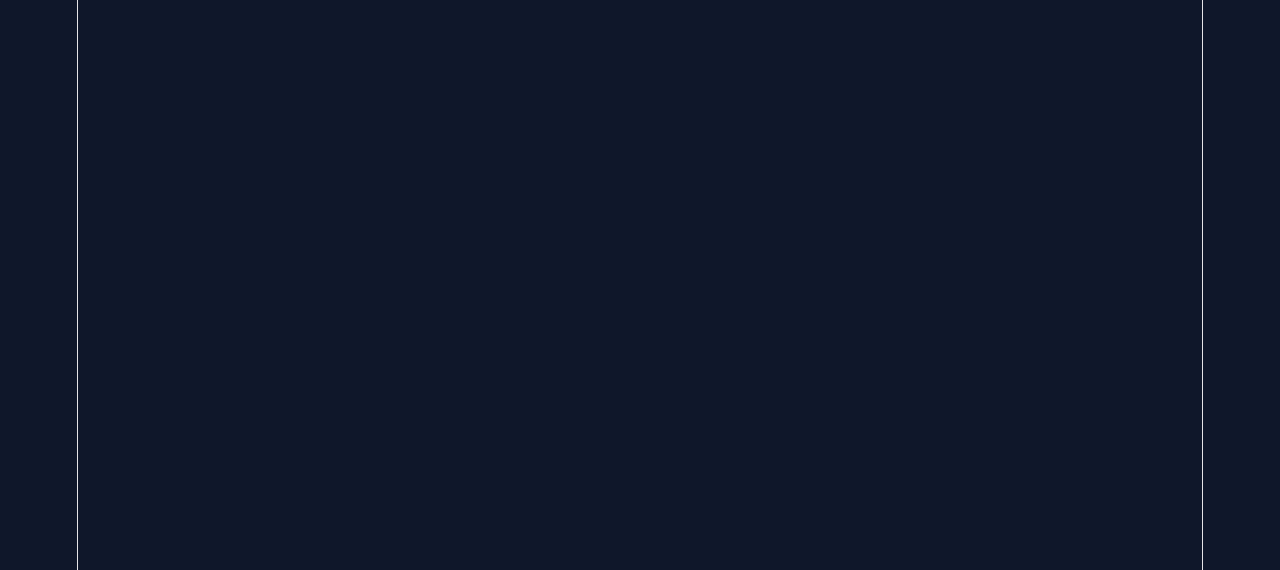
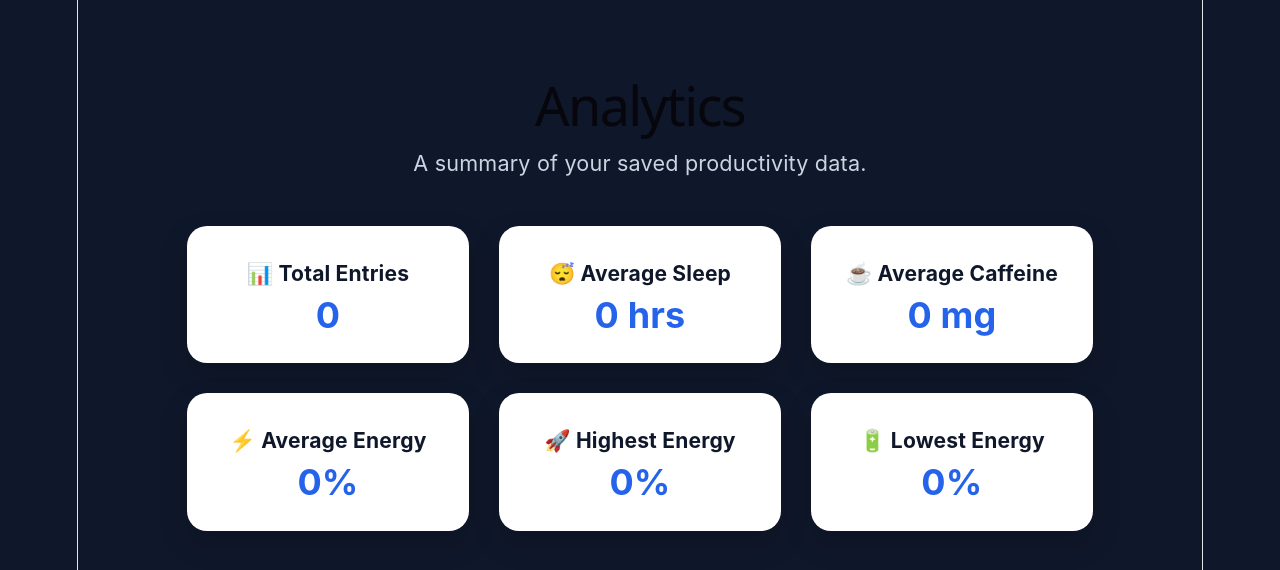
Before and after one commit to injeel1234/peak, a React (Vite) app in the folder frontend/: page /analytics in a window 1280 px wide. Before the commit this address had no page. Shown: the top 570 px of the page. Built offline with nearby package versions, Linux system fonts and the light colour scheme.

Commit message:
Create Analytics page

```diff
--- a/frontend/src/App.css
+++ b/frontend/src/App.css
@@ -496,3 +496,61 @@ button:hover {
 .history-btn {
   min-width: 190px;
 }
+
+/* ===========================
+   Analytics Page
+=========================== */
+
+.analytics-page {
+  min-height: 100vh;
+  max-width: 1100px;
+  margin: auto;
+  padding: 60px 30px;
+  text-align: center;
+}
+
+.analytics-page h1 {
+  font-size: 3rem;
+}
+
+.analytics-subtitle {
+  margin-top: 15px;
+  margin-bottom: 50px;
+  color: #cbd5e1;
+  font-size: 1.2rem;
+}
+
+.analytics-grid {
+  display: grid;
+  grid-template-columns: repeat(3, 1fr);
+  gap: 30px;
+}
+
+.analytics-card {
+  background: white;
+  color: #0f172a;
+  padding: 35px;
+  border-radius: 20px;
+  box-shadow: 0 12px 30px rgba(0, 0, 0, 0.15);
+  transition: 0.25s;
+}
+
+.analytics-card:hover {
+  transform: translateY(-5px);
+}
+
+.analytics-card h3 {
+  margin-bottom: 15px;
+}
+
+.analytics-card p {
+  font-size: 2rem;
+  font-weight: bold;
+  color: #2563eb;
+}
+
+@media (max-width: 768px) {
+  .analytics-grid {
+    grid-template-columns: 1fr;
+  }
+}
--- a/frontend/src/App.tsx
+++ b/frontend/src/App.tsx
@@ -2,6 +2,7 @@ import { Routes, Route } from "react-router-dom";
 import Home from "./pages/Home";
 import Dashboard from "./pages/Dashboard";
 import History from "./pages/History";
+import Analytics from "./pages/Analytics";
 
 function App() {
   return (
@@ -9,6 +10,7 @@ function App() {
       <Route path="/" element={<Home />} />
       <Route path="/dashboard" element={<Dashboard />} />
       <Route path="/history" element={<History />} />
+      <Route path="/analytics" element={<Analytics />} />
     </Routes>
 
   );
--- /dev/null
+++ b/frontend/src/pages/Analytics.tsx
@@ -0,0 +1,102 @@
+import { useEffect, useState } from "react";
+import "../App.css";
+
+interface HistoryEntry {
+  date: string;
+  time: string;
+  caffeine: number;
+  sleep: number;
+  energy: number;
+}
+
+function Analytics() {
+  const [history, setHistory] = useState<HistoryEntry[]>([]);
+
+  useEffect(() => {
+    const saved = JSON.parse(
+      localStorage.getItem("peakHistory") || "[]"
+    );
+
+    setHistory(saved);
+  }, []);
+
+  const totalEntries = history.length;
+
+  const averageSleep =
+    totalEntries > 0
+      ? (
+          history.reduce((sum, item) => sum + item.sleep, 0) /
+          totalEntries
+        ).toFixed(1)
+      : "0";
+
+  const averageCaffeine =
+    totalEntries > 0
+      ? (
+          history.reduce((sum, item) => sum + item.caffeine, 0) /
+          totalEntries
+        ).toFixed(0)
+      : "0";
+
+  const averageEnergy =
+    totalEntries > 0
+      ? (
+          history.reduce((sum, item) => sum + item.energy, 0) /
+          totalEntries
+        ).toFixed(0)
+      : "0";
+
+  const highestEnergy =
+    totalEntries > 0
+      ? Math.max(...history.map((item) => item.energy))
+      : 0;
+
+  const lowestEnergy =
+    totalEntries > 0
+      ? Math.min(...history.map((item) => item.energy))
+      : 0;
+
+  return (
+    <main className="analytics-page">
+      <h1>Analytics</h1>
+
+      <p className="analytics-subtitle">
+        A summary of your saved productivity data.
+      </p>
+
+      <div className="analytics-grid">
+        <div className="analytics-card">
+          <h3>📊 Total Entries</h3>
+          <p>{totalEntries}</p>
+        </div>
+
+        <div className="analytics-card">
+          <h3>😴 Average Sleep</h3>
+          <p>{averageSleep} hrs</p>
+        </div>
+
+        <div className="analytics-card">
+          <h3>☕ Average Caffeine</h3>
+          <p>{averageCaffeine} mg</p>
+        </div>
+
+        <div className="analytics-card">
+          <h3>⚡ Average Energy</h3>
+          <p>{averageEnergy}%</p>
+        </div>
+
+        <div className="analytics-card">
+          <h3>🚀 Highest Energy</h3>
+          <p>{highestEnergy}%</p>
+        </div>
+
+        <div className="analytics-card">
+          <h3>🔋 Lowest Energy</h3>
+          <p>{lowestEnergy}%</p>
+        </div>
+      </div>
+    </main>
+  );
+}
+
+export default Analytics;
--- a/frontend/src/pages/Dashboard.tsx
+++ b/frontend/src/pages/Dashboard.tsx
@@ -203,6 +203,13 @@ function Dashboard() {
 
         <p>{energy}%</p>
 
+
+        <Link to="/analytics">
+    <button className="analytics-btn">
+     View Analytics
+    </button>
+        </Link>
+
         <div className="button-group">
           <button
             className="save-btn"
```
